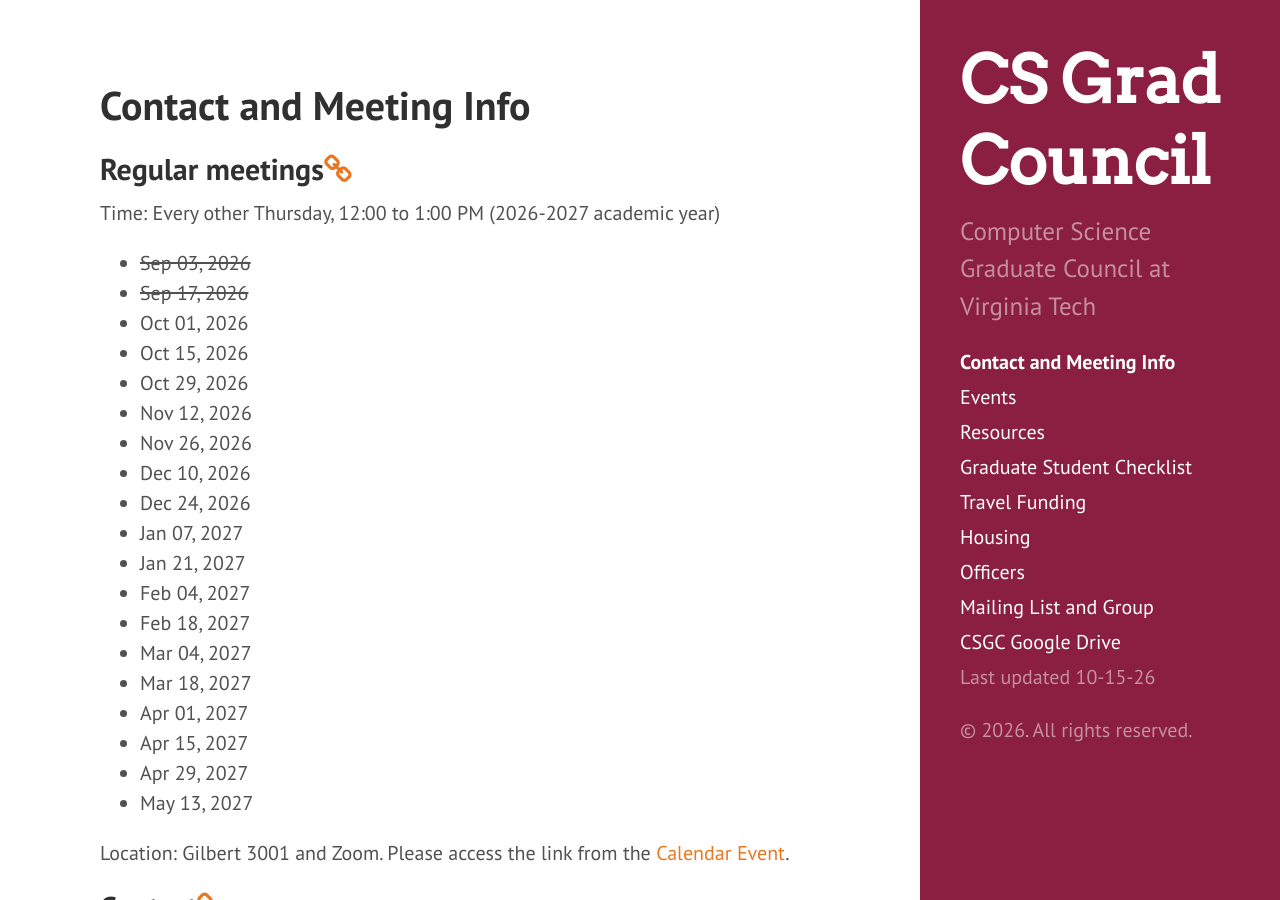
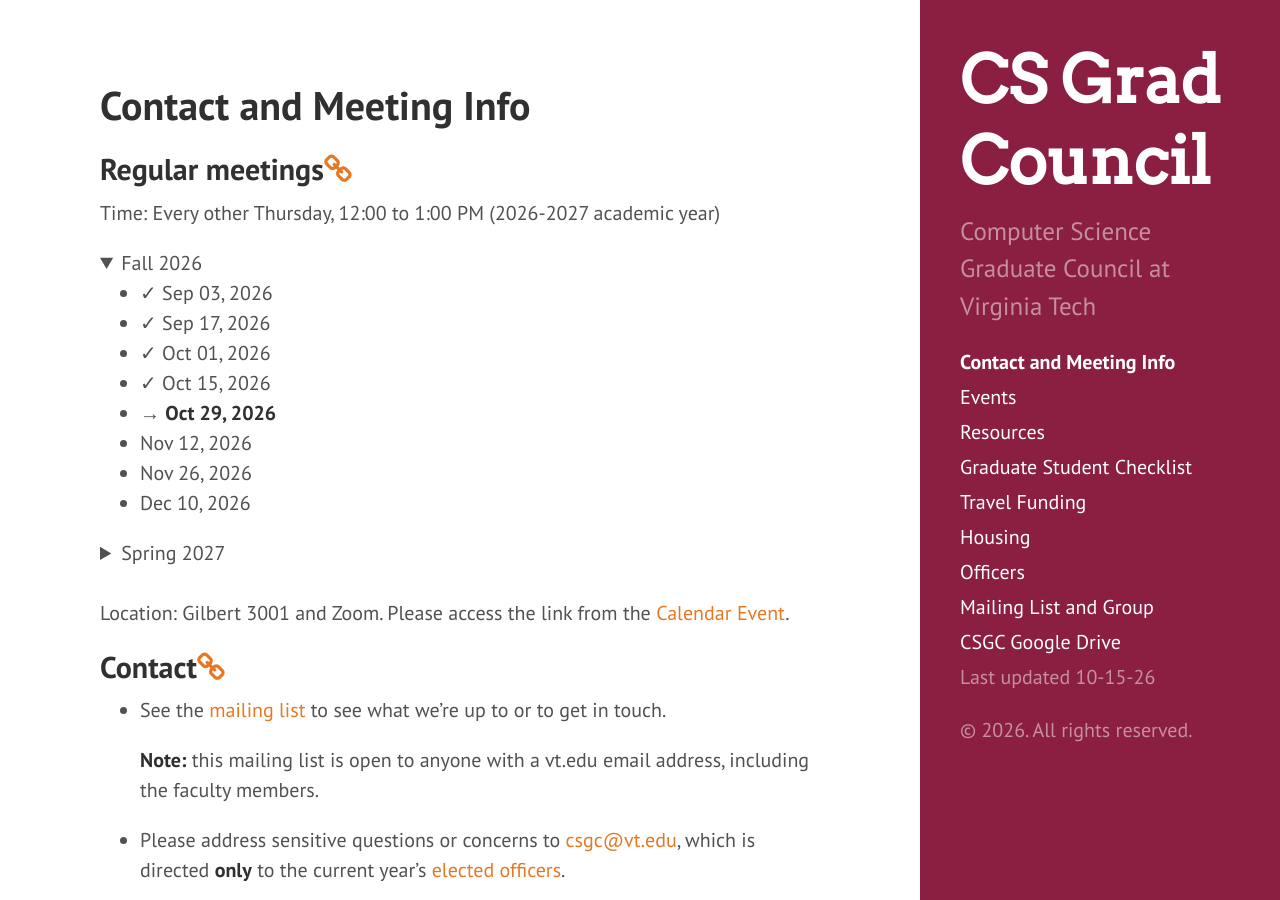
Before and after one commit to CSGraduateCouncil-VirginiaTech/csgc-website, a Jekyll site: the page built from meetings.md, in a window 1280 px wide and 900 px high. Built offline with Jekyll 4.4.1, drawn with Linux system fonts in a browser that asks for light colours.

Commit message:
organize meetings page

```diff
--- a/meetings.md
+++ b/meetings.md
@@ -6,17 +6,24 @@
 
 ## <a name="Regularmeetings"></a>Regular meetings<a href="#Regularmeetings"><i class="fa fa-link" aria-hidden="true"></i></a>
 Time: Every other Thursday, 12:00 to 1:00 PM (2026-2027 academic year)
-* ~~Sep 03, 2026~~
-* ~~Sep 17, 2026~~
-* Oct 01, 2026
-* Oct 15, 2026
-* Oct 29, 2026
+
+<details open markdown="1">
+<summary>Fall 2026</summary>
+
+* ✓ Sep 03, 2026
+* ✓ Sep 17, 2026
+* ✓ Oct 01, 2026
+* ✓ Oct 15, 2026
+* → **Oct 29, 2026**
 * Nov 12, 2026
 * Nov 26, 2026
 * Dec 10, 2026
-* Dec 24, 2026
-* Jan 07, 2027
-* Jan 21, 2027
+
+</details>
+
+<details markdown="1">
+<summary>Spring 2027</summary>
+
 * Feb 04, 2027
 * Feb 18, 2027
 * Mar 04, 2027
@@ -26,6 +33,8 @@
 * Apr 29, 2027
 * May 13, 2027
 
+</details>
+<br>
 Location: Gilbert 3001 and Zoom. Please access the link from the [Calendar Event](https://outlook.office365.com/owa/calendar/b8071a67a1c24b52a753aa284f291979@vt.edu/717f20ee3f524f04a19da13090be229f14179372062621915594/calendar.html).
 
 ## <a name="Contact"></a>Contact<a href="#Contact"><i class="fa fa-link" aria-hidden="true"></i></a>
```
